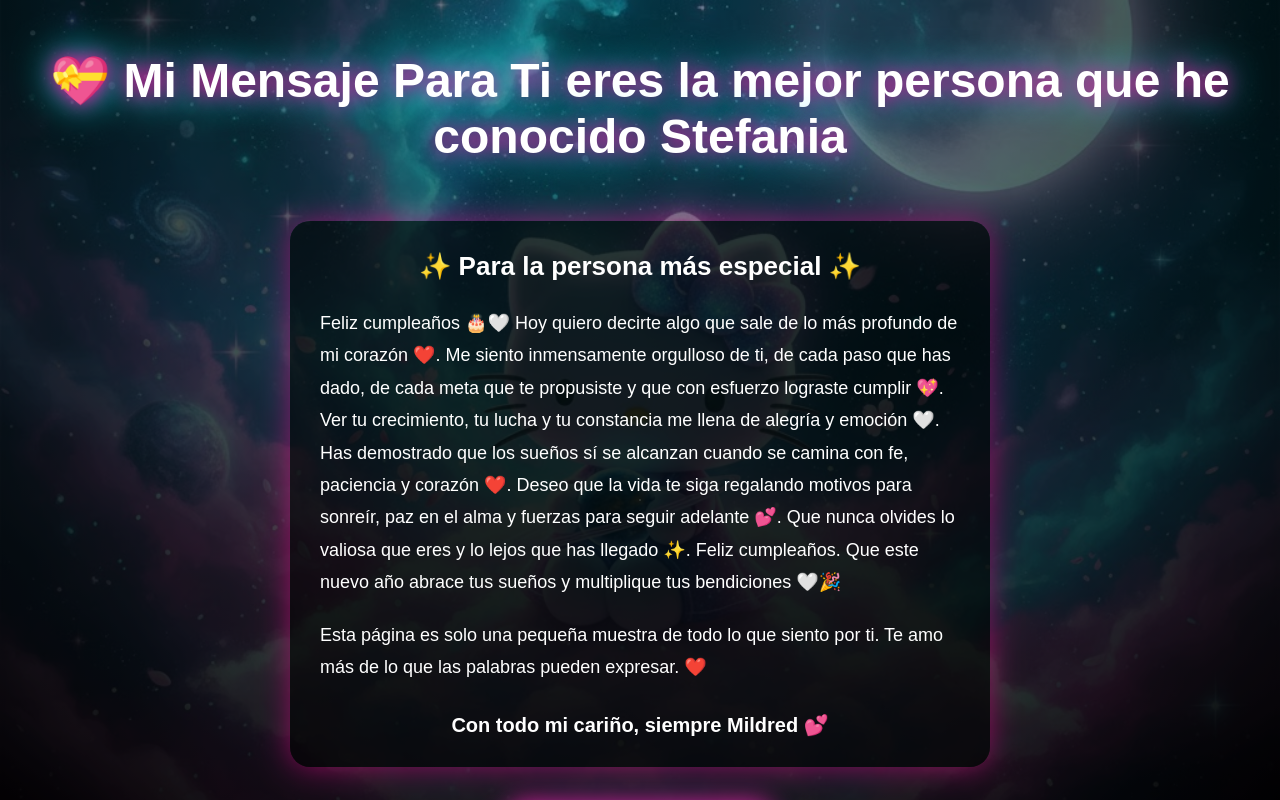
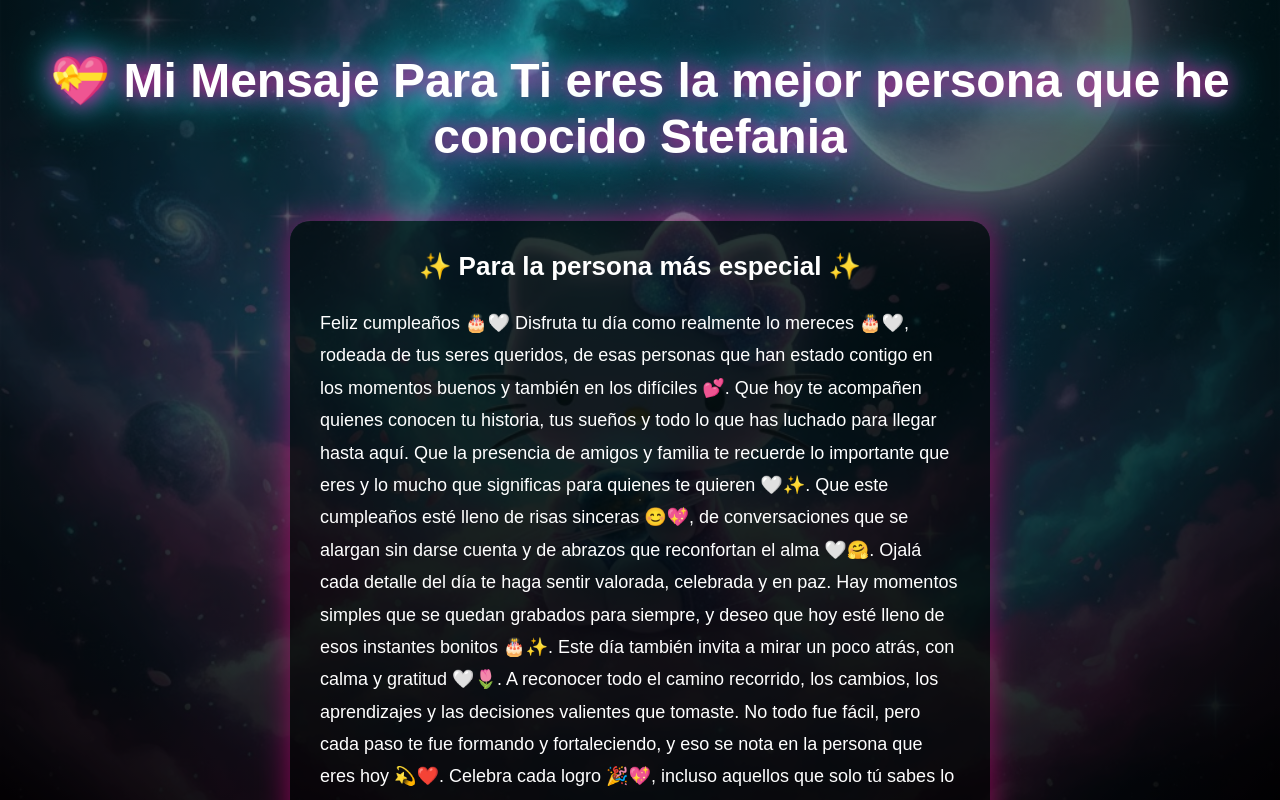
Before and after one commit to jpina-sys/mil-mil, a plain HTML site: page mensaje.html in a window 1280 px wide. Drawn offline with Linux system fonts and the light colour scheme.

Commit message:
Actualizados

```diff
--- a/mensaje.html
+++ b/mensaje.html
@@ -16,22 +16,26 @@
 
         <p style="font-size: 18px; line-height: 1.8; text-align: left; margin: 20px 0;">
             Feliz cumpleaños 🎂🤍
-Hoy quiero decirte algo que sale de lo más profundo de mi corazón ❤️. Me siento inmensamente orgulloso de ti, de cada paso que has dado, de cada meta que te propusiste y que con esfuerzo lograste cumplir 💖.
+            Disfruta tu día como realmente lo mereces 🎂🤍, rodeada de tus seres queridos, de esas personas que han estado contigo en los momentos buenos y también en los difíciles 💕. Que hoy te acompañen quienes conocen tu historia, tus sueños y todo lo que has luchado para llegar hasta aquí. Que la presencia de amigos y familia te recuerde lo importante que eres y lo mucho que significas para quienes te quieren 🤍✨.
 
-Ver tu crecimiento, tu lucha y tu constancia me llena de alegría y emoción 🤍. Has demostrado que los sueños sí se alcanzan cuando se camina con fe, paciencia y corazón ❤️.
+            Que este cumpleaños esté lleno de risas sinceras 😊💖, de conversaciones que se alargan sin darse cuenta y de abrazos que reconfortan el alma 🤍🤗. Ojalá cada detalle del día te haga sentir valorada, celebrada y en paz. Hay momentos simples que se quedan grabados para siempre, y deseo que hoy esté lleno de esos instantes bonitos 🎂✨.
 
-Deseo que la vida te siga regalando motivos para sonreír, paz en el alma y fuerzas para seguir adelante 💕. Que nunca olvides lo valiosa que eres y lo lejos que has llegado ✨.
+            Este día también invita a mirar un poco atrás, con calma y gratitud 🤍🌷. A reconocer todo el camino recorrido, los cambios, los aprendizajes y las decisiones valientes que tomaste. No todo fue fácil, pero cada paso te fue formando y fortaleciendo, y eso se nota en la persona que eres hoy 💫❤️.
 
-Feliz cumpleaños. Que este nuevo año abrace tus sueños y multiplique tus bendiciones 🤍🎉
+            Celebra cada logro 🎉💖, incluso aquellos que solo tú sabes lo mucho que costaron. Las metas grandes y también las pequeñas, los avances silenciosos y las batallas ganadas en soledad 🤍. Todo cuenta, todo suma, y todo merece ser reconocido. Has construido mucho más de lo que a veces imaginas ✨🎂.
+
+            Que las buenas energías te rodeen hoy y siempre 🤍✨, que este nuevo año de vida te regale tranquilidad, claridad y momentos que abracen el corazón 💕. Deseo que sigas confiando en ti, en tus capacidades y en todo lo bueno que la vida aún tiene para ti. Nunca olvides lo valiosa que eres ni lo lejos que has llegado 🌷💖.
+
         </p>
 
         <p style="font-size: 18px; line-height: 1.8; text-align: left; margin: 20px 0;">
-            Esta página es solo una pequeña muestra de todo lo que siento por ti.
-            Te amo más de lo que las palabras pueden expresar. ❤️
+            Porque hay personas que, aunque el tiempo pase, siempre merecen buenos deseos desde el corazón 🤍✨. Que la vida te sonría bonito y que cada paso que des esté lleno de luz 💫🎂.
         </p>
 
         <p style="font-size: 20px; font-weight: bold; margin-top: 30px;">
             Con todo mi cariño, siempre Mildred 💕
+            Con mucho cariño y un abrazo,
+            de Abraham para ti, con mucho cariño 🤍💖
         </p>
 
     </div>
```
Also changed, not shown: galeria.html (+2 -2 lines).
